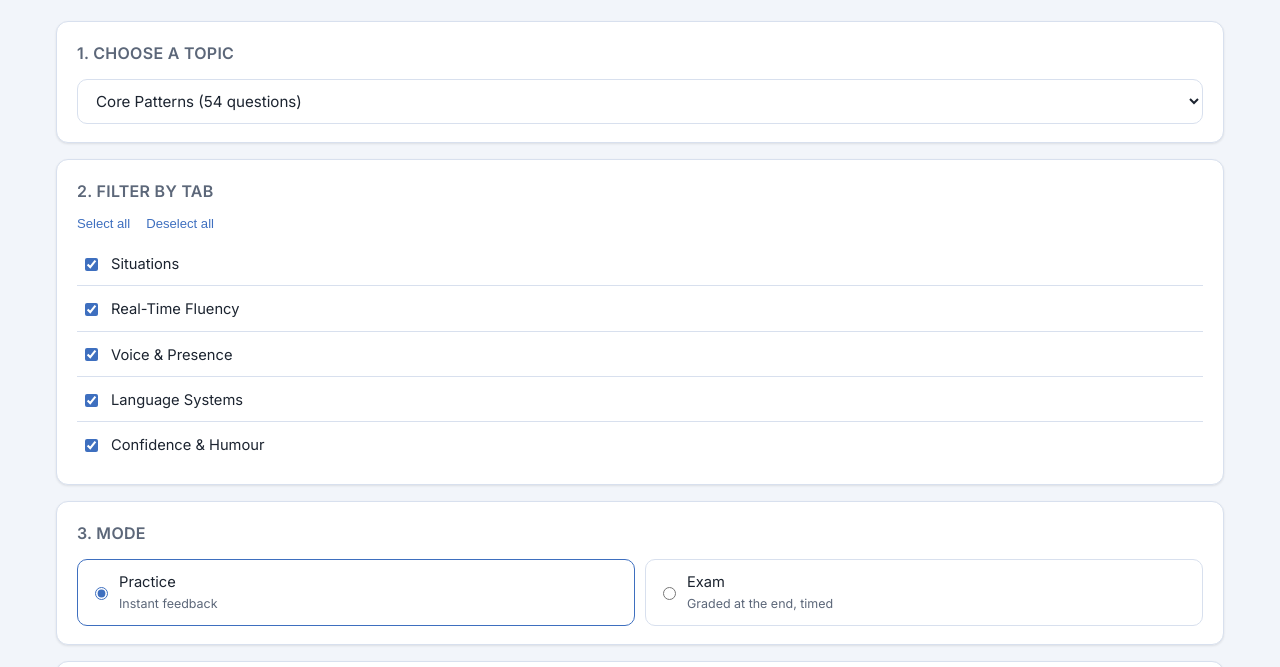
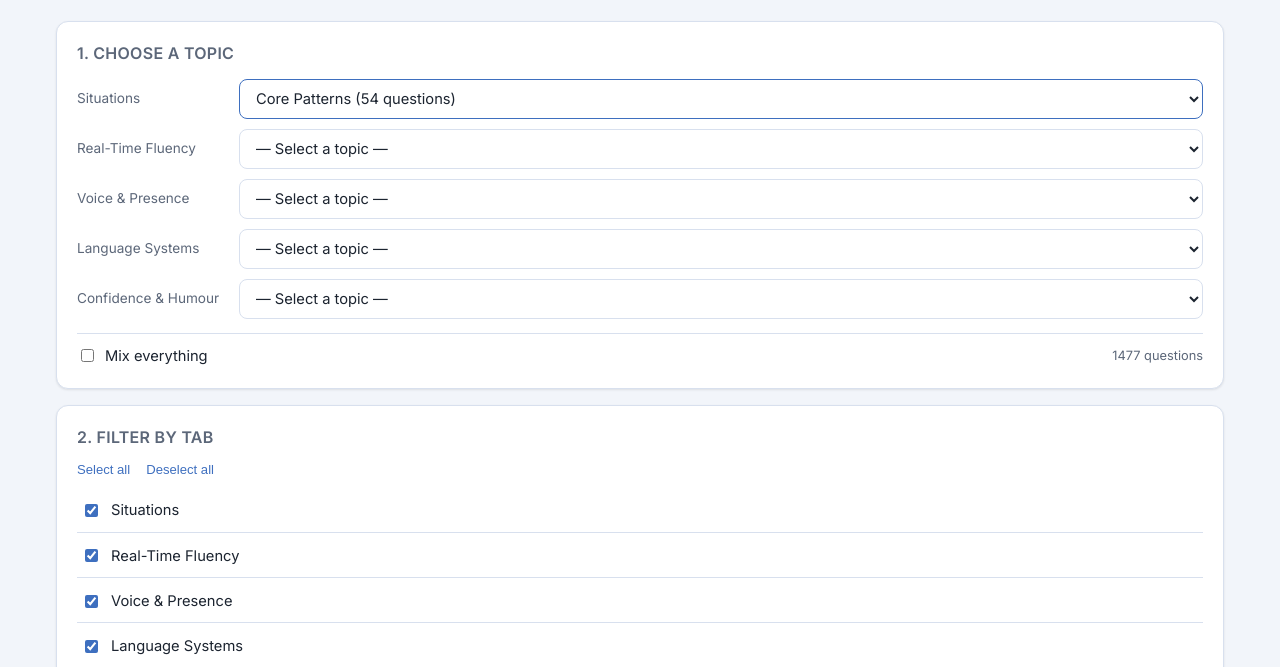
Before and after one commit to maytran8695/chunk-EN, a website: page index.html in a window 1280 px wide. Shown: the part 130-797 px from the top of the page. Drawn offline with Linux system fonts and the light colour scheme.

Commit message:
Split topic picker into 5 dropdowns, one per tab
Replaced the single combined <select> with one dropdown per tier
(Situations / Real-Time Fluency / Voice & Presence / Language Systems /
Confidence & Humour), matching the "5 tabs" mental model directly, plus
a separate "Mix everything" checkbox. Picking a topic in one dropdown
resets the other 4 to their placeholder, and checking "mix everything"
resets all 5 — only one selection is ever active, surfaced clearly via
a highlighted border on whichever dropdown currently holds it.

Co-Authored-By: Claude Sonnet 5 <noreply@anthropic.com>

```diff
--- a/app.js
+++ b/app.js
@@ -94,26 +94,50 @@
 
   // ---------- home screen ----------
   function renderSourceSelect() {
-    // Grouped-by-tier topic picker, built dynamically from TOPICS + loaded
-    // question counts, plus a "mix everything" option — same idea as CBAP's
-    // Standard/Advanced/Expert/Mix radios, just generated instead of hard-coded
-    // since Chunk Atlas has many more topics than CBAP has exam sets.
-    // Rendered as a single <select> with an <optgroup> per tier — with 37+
-    // topics a row list (even a compact one) makes the page too tall, a
-    // dropdown keeps step 1 to one line.
+    // One <select> PER TIER (5 total) — reads as "5 tabs, 5 dropdowns" —
+    // plus a separate "mix everything" checkbox. Only one selection is ever
+    // active: picking a topic in one dropdown resets the other 4 back to
+    // their placeholder, and checking "mix everything" resets all 5.
     const option = (value, label, count, selected) =>
       `<option value="${value}" ${selected ? "selected" : ""}>${escapeHtml(label)} (${count} questions)</option>`;
     const tiers = [...new Set(TOPICS.map(t => t.tier))];
     let html = "";
     for (const tier of tiers) {
       const tierTopics = TOPICS.filter(t => t.tier === tier);
-      html += `<optgroup label="${escapeHtml(tier)}">`;
-      html += tierTopics.map(t => option(t.id, t.label, DATA[t.id] ? DATA[t.id].questions.length : 0, t.id === "core")).join("");
-      html += `</optgroup>`;
+      const hasDefault = tierTopics.some(t => t.id === "core");
+      html += `<div class="tier-select-row">`;
+      html += `<label class="tier-select-label">${escapeHtml(tier)}</label>`;
+      html += `<select class="tier-select" data-tier="${escapeHtml(tier)}">`;
+      html += `<option value="">— Select a topic —</option>`;
+      html += tierTopics.map(t => option(t.id, t.label, DATA[t.id] ? DATA[t.id].questions.length : 0, hasDefault && t.id === "core")).join("");
+      html += `</select>`;
+      html += `</div>`;
     }
     const totalQuestions = Object.values(QUESTIONS_BY_UID).length;
-    html += `<optgroup label="All topics">${option("mixed", "Mix everything", totalQuestions, false)}</optgroup>`;
+    html += `<label class="mix-row"><input type="checkbox" id="mix-everything">` +
+      `<span>Mix everything</span><span class="ka-row-count">${totalQuestions} questions</span></label>`;
     document.getElementById("source-select").innerHTML = html;
+
+    const tierSelects = [...document.querySelectorAll(".tier-select")];
+    const mixCheckbox = document.getElementById("mix-everything");
+    tierSelects.forEach(sel => {
+      sel.addEventListener("change", () => {
+        if (sel.value) {
+          tierSelects.forEach(other => { if (other !== sel) other.value = ""; });
+          mixCheckbox.checked = false;
+        }
+      });
+    });
+    mixCheckbox.addEventListener("change", () => {
+      if (mixCheckbox.checked) tierSelects.forEach(sel => { sel.value = ""; });
+    });
+  }
+
+  function getSelectedSource() {
+    const mixCheckbox = document.getElementById("mix-everything");
+    if (mixCheckbox && mixCheckbox.checked) return "mixed";
+    const active = [...document.querySelectorAll(".tier-select")].find(s => s.value);
+    return active ? active.value : "core";
   }
 
   function renderKaSelect() {
@@ -426,8 +450,7 @@
     });
 
     document.getElementById("btn-start").addEventListener("click", () => {
-      const sourceSelect = document.getElementById("source-select");
-      const source = sourceSelect && sourceSelect.value ? sourceSelect.value : "core";
+      const source = getSelectedSource();
       const mode = document.querySelector('input[name="mode"]:checked').value;
       const kaFilter = getSelectedKAs();
       if (kaFilter.length === 0) { alert("Please select at least one tab."); return; }
--- a/index.html
+++ b/index.html
@@ -19,9 +19,10 @@
 
     <div class="card">
       <h2>1. Choose a topic</h2>
-      <select id="source-select" class="topic-select">
-        <!-- filled dynamically from TOPICS, see app.js renderSourceSelect() -->
-      </select>
+      <div id="source-select" class="tier-select-list">
+        <!-- filled dynamically from TOPICS: one <select> per tier, plus a
+             "mix everything" row — see app.js renderSourceSelect() -->
+      </div>
     </div>
 
     <div class="card">
--- a/style.css
+++ b/style.css
@@ -158,18 +158,54 @@ body {
 }
 .option-grid:last-child { margin-bottom: 0; }
 
-.topic-select {
-  width: 100%;
+.tier-select-list {
+  display: flex;
+  flex-direction: column;
+  gap: 10px;
+}
+.tier-select-row {
+  display: flex;
+  align-items: center;
+  gap: 12px;
+}
+.tier-select-label {
+  width: 150px;
+  flex-shrink: 0;
+  font-size: 0.85rem;
+  color: var(--text-muted);
+}
+.tier-select {
+  flex: 1;
+  min-width: 0;
   font-family: inherit;
-  font-size: 0.95rem;
-  padding: 11px 14px;
+  font-size: 0.92rem;
+  padding: 9px 12px;
   border: 1px solid var(--border);
-  border-radius: 10px;
+  border-radius: 8px;
   background: var(--card-bg);
   color: var(--text);
   cursor: pointer;
 }
-.topic-select:focus { outline: 2px solid var(--primary); outline-offset: 1px; }
+.tier-select:focus { outline: 2px solid var(--primary); outline-offset: 1px; }
+.tier-select:has(option:checked:not([value=""])) { border-color: var(--primary); }
+
+.mix-row {
+  display: flex;
+  align-items: center;
+  gap: 8px;
+  padding: 10px 0 2px;
+  margin-top: 4px;
+  border-top: 1px solid var(--border);
+  font-size: 0.92rem;
+  cursor: pointer;
+}
+.mix-row input { accent-color: var(--primary); }
+.mix-row .ka-row-count { color: var(--text-muted); font-size: 0.8rem; margin-left: auto; }
+
+@media (max-width: 480px) {
+  .tier-select-row { flex-direction: column; align-items: stretch; gap: 4px; }
+  .tier-select-label { width: auto; }
+}
 
 .pill-radio {
   display: flex;
```
